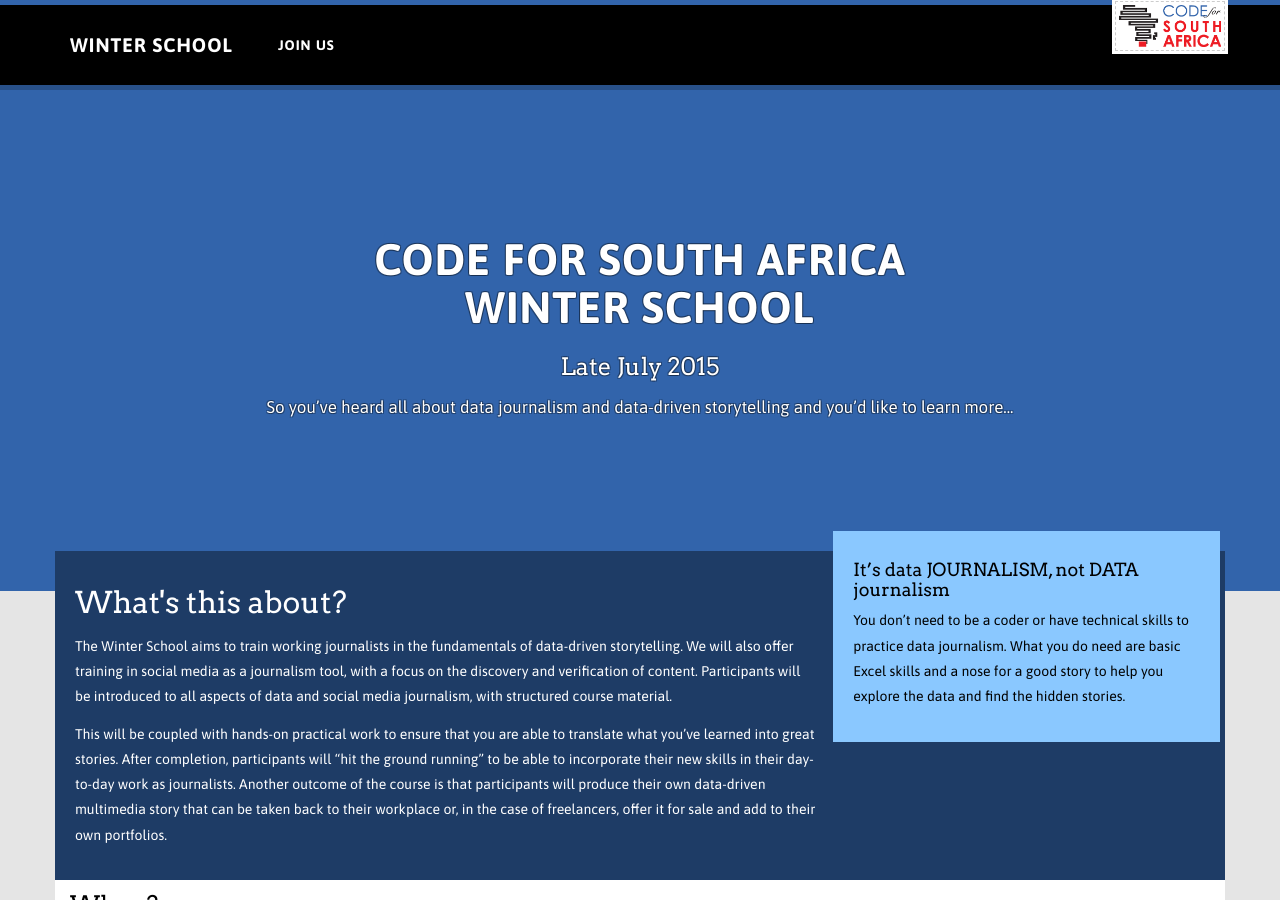
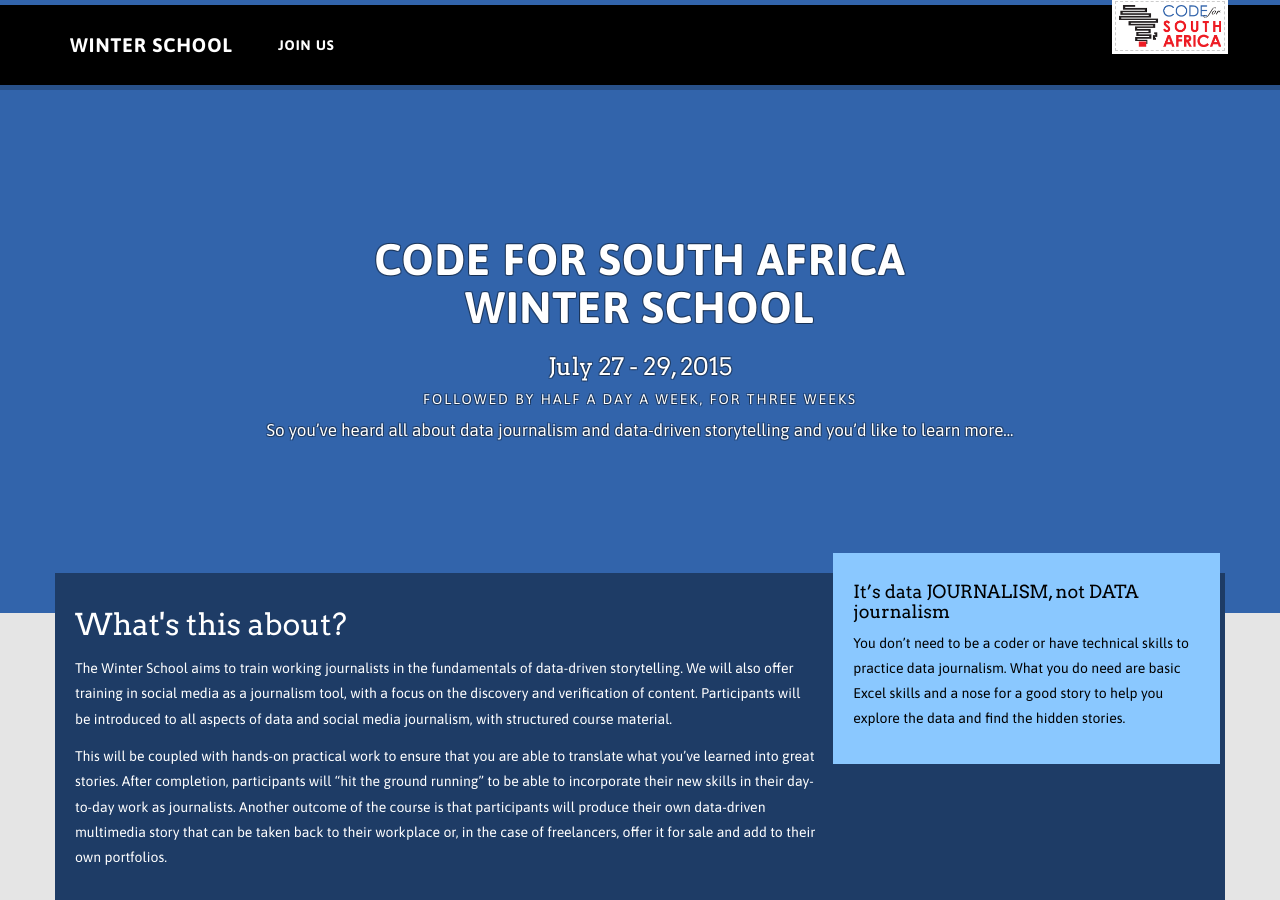
Before and after one commit to Code4SA/winterschool, a Jekyll site: the page built from index.html, in a window 1280 px wide and 900 px high. Built offline with Jekyll 4.4.1, drawn with Linux system fonts in a browser that asks for light colours.

Commit message:
copy changes

```diff
--- a/index.html
+++ b/index.html
@@ -6,7 +6,8 @@
 <div class="jumbotron">
     <div class="container">
         <h1>Code for South Africa<br>Winter School</h1>
-        <h3>Late July 2015</h3>
+        <h3>July 27 - 29, 2015</h3>
+        <h5>Followed by half a day a week, for three weeks</h5>
         <p>So you’ve heard all about data journalism and data-driven storytelling and you’d like to learn more...</p>
     </div>
 </div>
```
